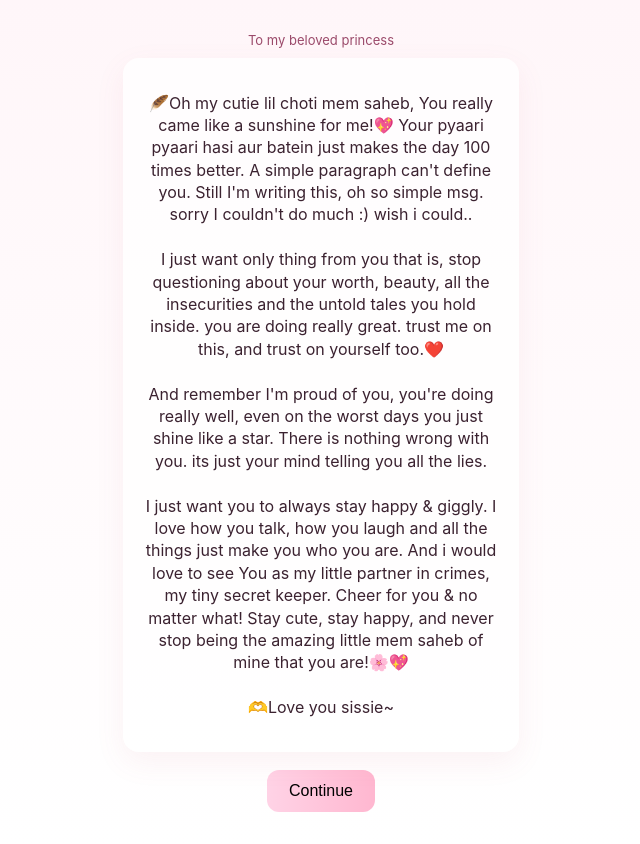
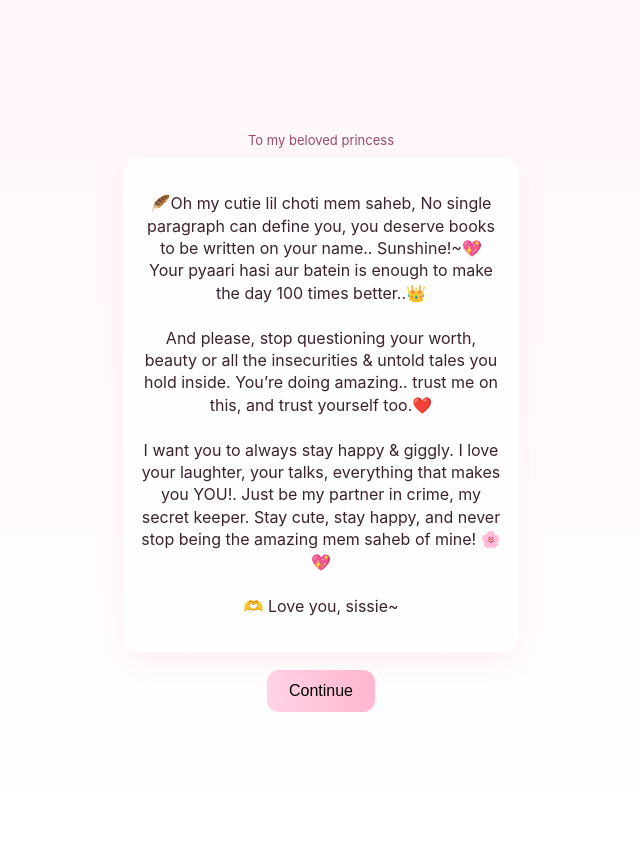
Before and after one commit to notcyan-dev/for-mah-choti_mem, a plain HTML site: page message.html in a window 1280 px wide. Shown: the whole page, without its empty margins (319-959 px from the left). Drawn offline with Linux system fonts and the light colour scheme.

Commit message:
Update message.html

```diff
--- a/message.html
+++ b/message.html
@@ -10,30 +10,13 @@
     <main class="message-wrap">
       <header class="msg-top">To my beloved princess</header>
       <section class="msg-card">
-        <p class="msg-text">
-          🪶Oh my cutie lil choti mem saheb, You really came like a sunshine for
-          me!💖 Your pyaari pyaari hasi aur batein just makes the day 100 times
-          better. A simple paragraph can't define you. Still I'm writing this,
-          oh so simple msg. sorry I couldn't do much :) wish i could.. <br />
-          <br />
-          I just want only thing from you that is, stop questioning about your
-          worth, beauty, all the insecurities and the untold tales you hold
-          inside. you are doing really great. trust me on this, and trust on
-          yourself too.❤️ <br />
-          <br />
-          And remember I'm proud of you, you're doing really well, even on the
-          worst days you just shine like a star. There is nothing wrong with
-          you. its just your mind telling you all the lies. <br />
-          <br />
-          I just want you to always stay happy & giggly. I love how you talk,
-          how you laugh and all the things just make you who you are. And i
-          would love to see You as my little partner in crimes, my tiny secret
-          keeper. Cheer for you & no matter what! Stay cute, stay happy, and
-          never stop being the amazing little mem saheb of mine that you
-          are!🌸💖 <br />
-          <br />
-          🫶Love you sissie~
-        </p>
+        <p class="msg-text">🪶Oh my cutie lil choti mem saheb, No single paragraph can define you, you deserve books to be written on your name.. Sunshine!~💖 Your pyaari hasi aur batein is  enough to make the day 100 times better..👑
+<br /> <br />
+And please, stop questioning your worth, beauty or all the insecurities & untold tales you hold inside. You’re doing amazing.. trust me on this, and trust yourself too.❤️
+<br /><br />
+I want you to always stay happy & giggly. I love your laughter, your talks, everything that makes you YOU!. Just be my partner in crime, my secret keeper. Stay cute, stay happy, and never stop being the amazing mem saheb of mine! 🌸💖
+<br /><br />
+🫶 Love you, sissie~</p>
       </section>
       <button class="continue-btn" id="continueBtn">Continue</button>
     </main>
```
